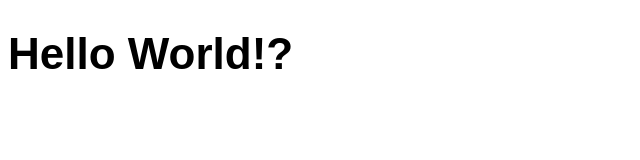
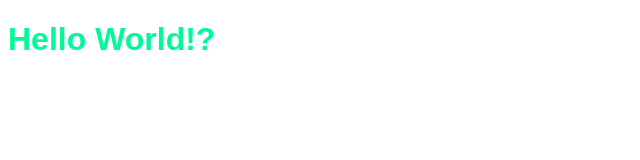
Before and after one commit to pyarl2/pluralsight-js-dev-env, a website built with webpack: page src/index.html in a window 1280 px wide. Shown: the whole page, without its empty margins (0-640 px from the left). Built offline with nearby package versions, Linux system fonts and the light colour scheme.

```diff
--- a/src/index.css
+++ b/src/index.css
@@ -1,6 +1,6 @@
 body{
   font-family: sans-serif;
-  font-size: 22px;
+  color: mediumspringgreen;
 }
 
 table th {
--- a/src/index.js
+++ b/src/index.js
@@ -3,4 +3,5 @@
 import numeral from 'numeral';
 
 const courseValue = numeral(1000).format('$0,0.00');
+debugger;
 console.log(`I would pay ${courseValue} for this awesome course!`);
```
